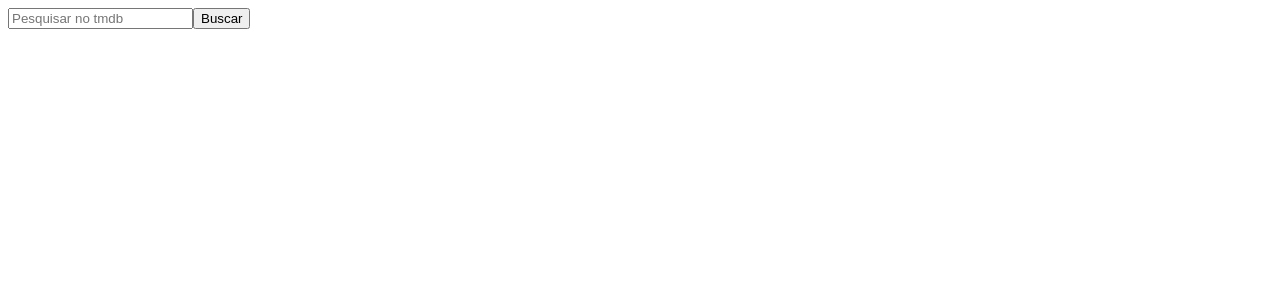
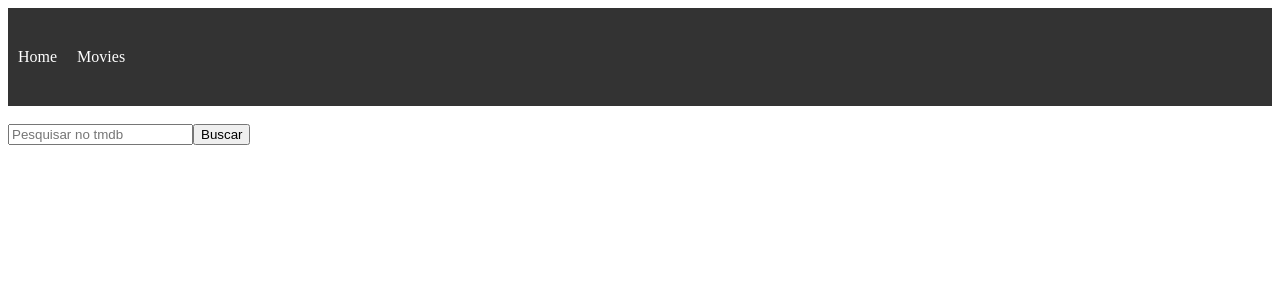
Before and after one commit to thalesxbrasileiro/movie-tmdb, an Angular app: page / in a window 1280 px wide. Shown: the top 300 px of the page. Built offline with nearby package versions, Linux system fonts and the light colour scheme.

Commit message:
feat: Adicionando um header component

```diff
--- a/src/app/app.component.html
+++ b/src/app/app.component.html
@@ -1,3 +1,5 @@
+<app-header></app-header>
+<br>
 
 <div>
   <input #searchQuery type="text" placeholder="Pesquisar no tmdb">
@@ -5,13 +7,14 @@
 </div>
 
 <div *ngIf="movies.length">
-  <h2>Resultados:</h2>
-  <ul>
+  <h3>Resultados da pesquisa:</h3>
+  <ul style="list-style-type: none;">
     <li *ngFor="let movie of movies">
       <img [src]="'https://image.tmdb.org/t/p/w200' + movie.poster_path" alt="{{ movie.title }}">
       <h3>{{ movie.title }}</h3>
       <p>{{ movie.release_date }}</p>
       <button (click)="selectMovie(movie.id)">View Details</button>
+      <br><br>
     </li>
   </ul>
 </div>
--- a/src/app/app.module.ts
+++ b/src/app/app.module.ts
@@ -3,10 +3,12 @@ import { BrowserModule, provideClientHydration } from '@angular/platform-browser
 
 import { AppRoutingModule } from './app-routing.module';
 import { AppComponent } from './app.component';
+import { HeaderComponent } from './components/header/header.component';
 
 @NgModule({
   declarations: [
-    AppComponent
+    AppComponent,
+    HeaderComponent
   ],
   imports: [
     BrowserModule,
--- /dev/null
+++ b/src/app/components/header/header.component.css
@@ -0,0 +1,20 @@
+header {
+    background-color: #333; /* Cor de fundo do cabeçalho */
+    padding: 40px 0; /* Espaçamento interno */
+}
+
+nav ul {
+    list-style-type: none; /* Remove os marcadores de lista */
+    margin: 0;
+    padding: 0;
+}
+
+nav ul li {
+    display: inline; /* Exibe os itens da lista em linha */
+}
+
+nav ul li a {
+    color: white; /* Cor do texto */
+    text-decoration: none; /* Remove o sublinhado */
+    padding: 10px; /* Espaçamento interno */
+}
--- /dev/null
+++ b/src/app/components/header/header.component.html
@@ -0,0 +1,8 @@
+<header>
+    <nav>
+      <ul>
+        <li><a routerLink="/">Home</a></li>
+        <li><a routerLink="/movies">Movies</a></li>
+      </ul>
+    </nav>
+</header>
```
Also changed, not shown: src/app/components/header/header.component.ts (added, +10 -0 lines).
